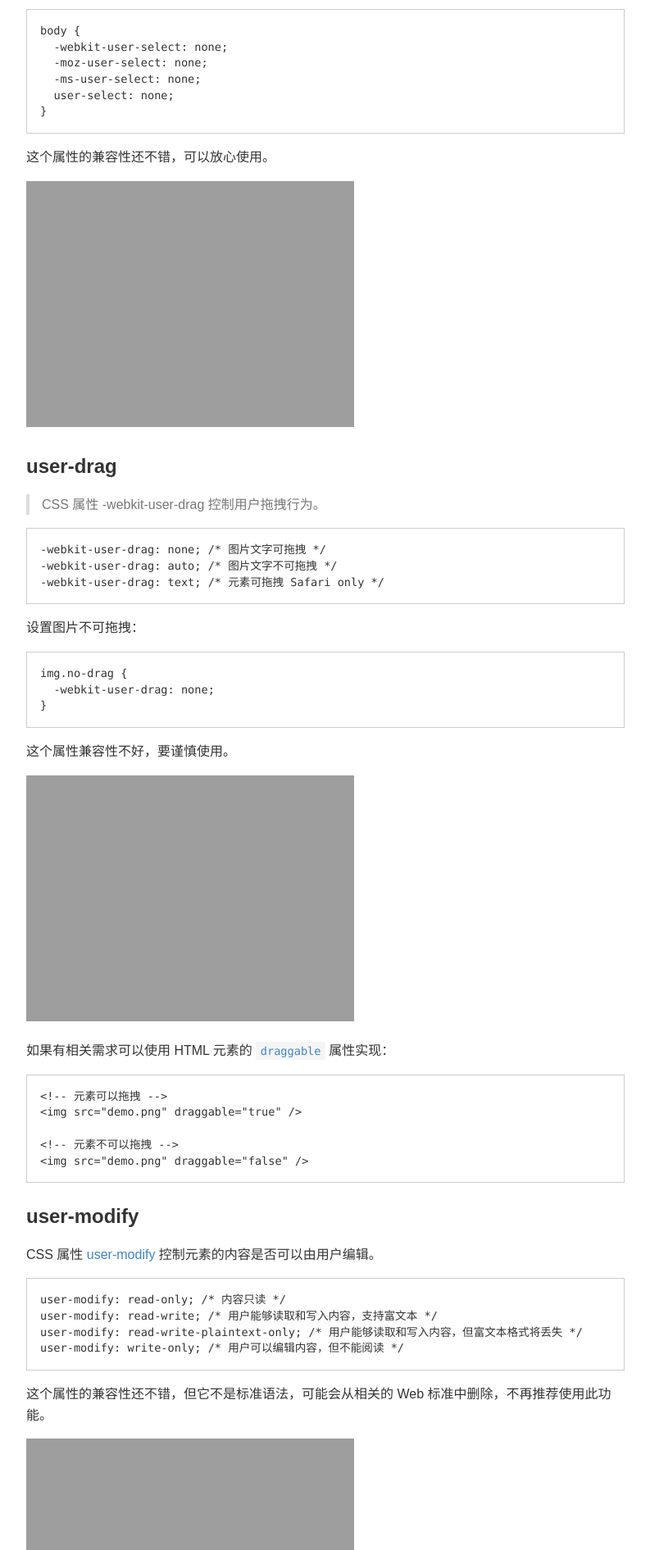
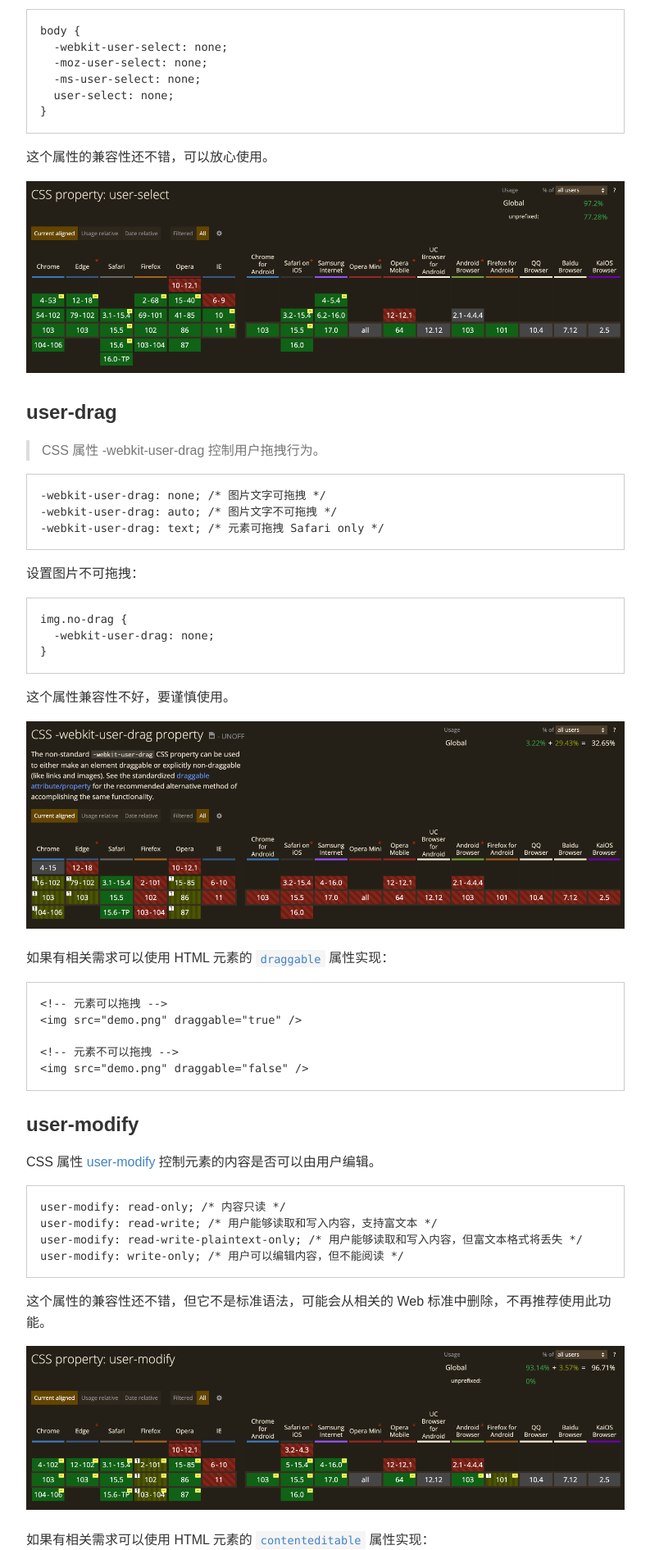
Before and after one commit to iamjichao/iamjichao.github.io, a Jekyll site: the page built from _posts/2022-05-28-user-behavior-css.md, in a window 1280 px wide. Shown: the part 539-2430 px from the top of the page at 82% size, without its empty margins (118-911 px from the left). Built offline with Jekyll 4.4.1, drawn with Linux system fonts in a browser that asks for light colours; comment, search, counter and statistics services are not loaded; a style sheet for code colours, icons or effects is not loaded.

Commit message:
update post

```diff
--- a/_posts/2022-05-28-user-behavior-css.md
+++ b/_posts/2022-05-28-user-behavior-css.md
@@ -31,7 +31,7 @@ body {
 
 这个属性的兼容性还不错，可以放心使用。
 
-![image](https://fehub.net/images/posts/user-select-1.png)
+![image](https://fehub.net/images/posts/user-behavior-css-1.png)
 
 ### user-drag
 
@@ -53,7 +53,7 @@ img.no-drag {
 
 这个属性兼容性不好，要谨慎使用。
 
-![image](https://fehub.net/images/posts/user-select-2.png)
+![image](https://fehub.net/images/posts/user-behavior-css-2.png)
 
 如果有相关需求可以使用 HTML 元素的 [`draggable`](https://developer.mozilla.org/en-US/docs/Web/HTML/Global_attributes/draggable) 属性实现：
 
@@ -78,7 +78,7 @@ user-modify: write-only; /* 用户可以编辑内容，但不能阅读 */
 
 这个属性的兼容性还不错，但它不是标准语法，可能会从相关的 Web 标准中删除，不再推荐使用此功能。
 
-![image](https://fehub.net/images/posts/user-select-3.png)
+![image](https://fehub.net/images/posts/user-behavior-css-3.png)
 
 如果有相关需求可以使用 HTML 元素的 [`contenteditable`](https://developer.mozilla.org/en-US/docs/Web/HTML/Global_attributes/contenteditable) 属性实现：
 
```
Also changed, not shown: images/posts/user-behavior-css-1.png (renamed from images/posts/user-css-1.png), images/posts/user-behavior-css-2.png (renamed from images/posts/user-css-2.png), images/posts/user-behavior-css-3.png (renamed from images/posts/user-css-3.png).
